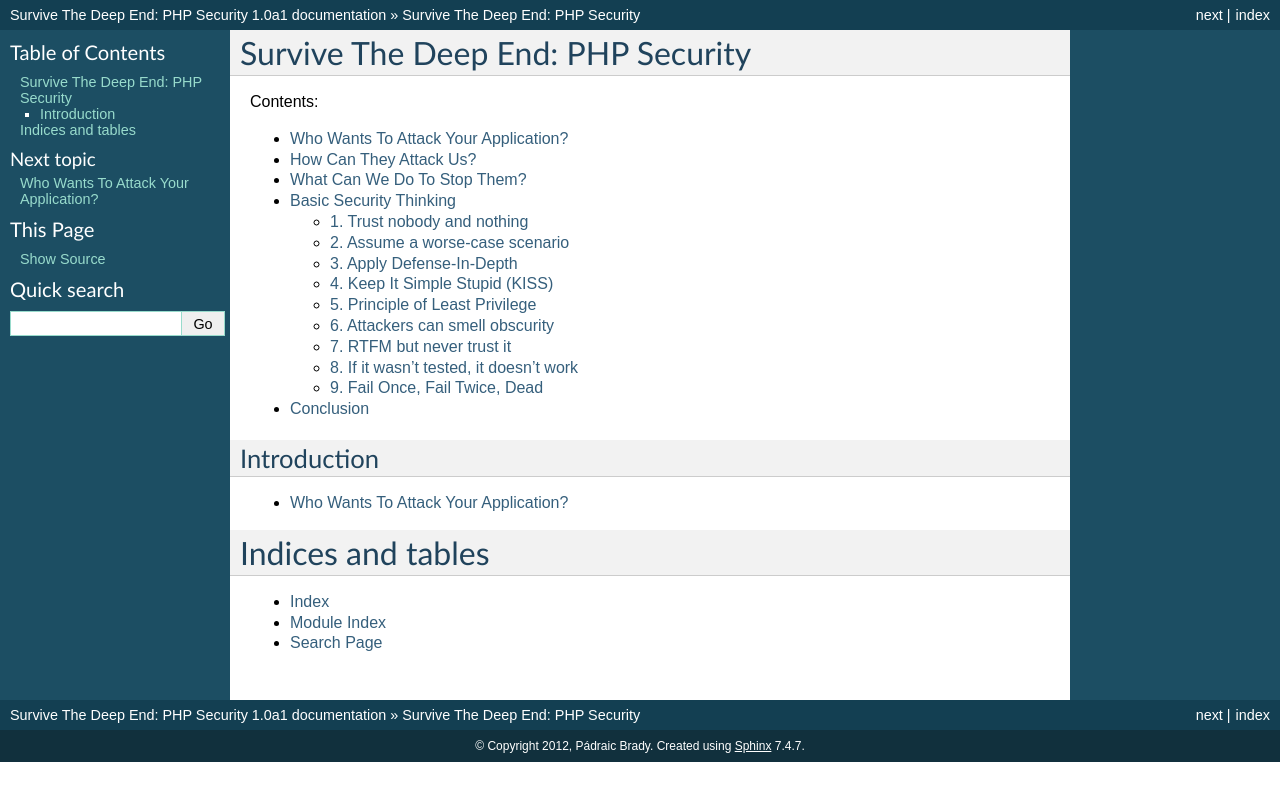
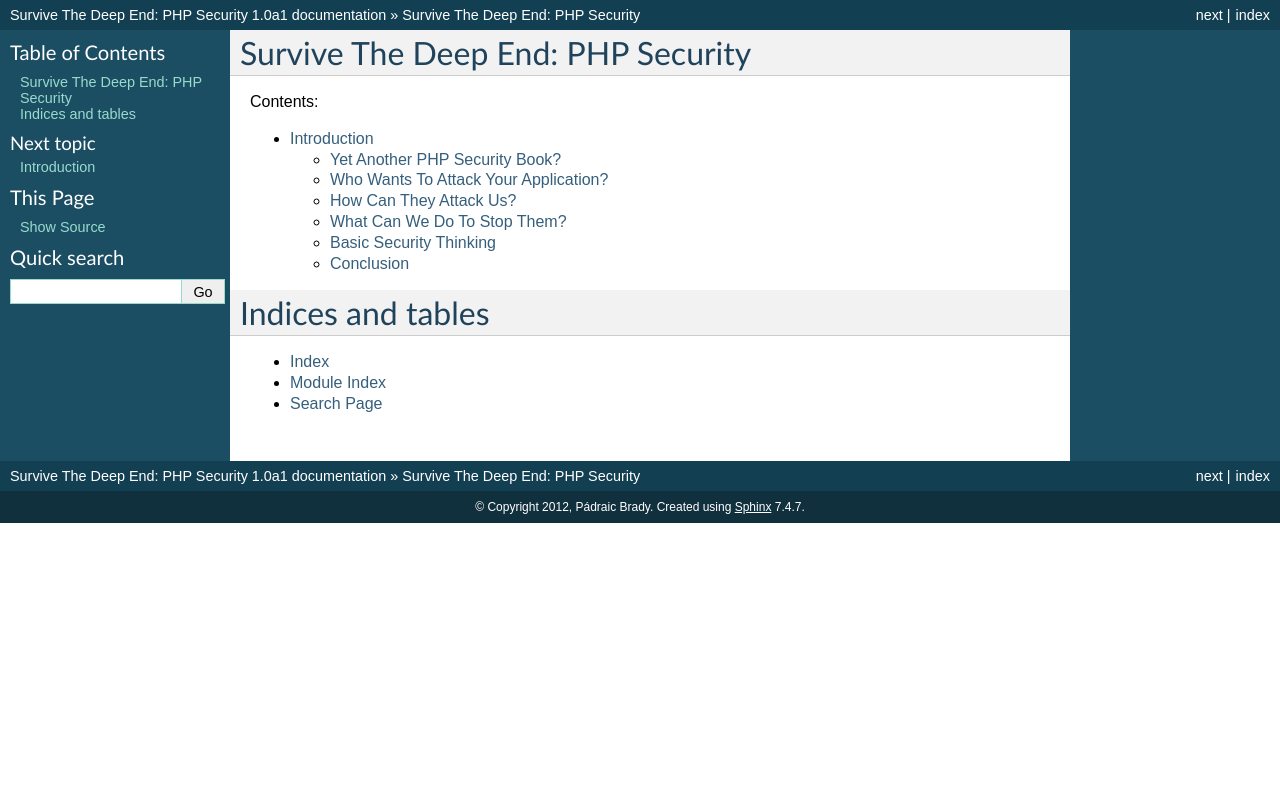
Before and after one commit to padraic/phpsecurity, a Sphinx documentation site: the page built from book/lang/en/source/index.rst, in a window 1280 px wide. Shown: the top 801 px of the page. Built offline with Sphinx 7.4.7, drawn with Linux system fonts in a browser that asks for light colours.

Commit message:
Remove number prefix on chapters (let index.rst determine order & help avoid URI shifting over time)

```diff
--- a/book/lang/en/source/1.0-Introduction.rst
+++ b/book/lang/en/source/Introduction.rst
@@ -1,3 +1,9 @@
+Introduction
+############
+
+Yet Another PHP Security Book?
+==============================
+
 There are many ways to start a guide or book on PHP Security. Unfortunately, I haven't read any of them, so I have to make this up as I go along. So let's start at the beginning and hopefully it will make sense.
 
 If you consider a web application that has been pushed online by Company X, you can assume that there are many components under the boot that, if hacked, could cause significant damage. That damage may include:
--- a/book/lang/en/source/index.rst
+++ b/book/lang/en/source/index.rst
@@ -11,12 +11,7 @@
 .. toctree::
     :maxdepth: 2
 
-    1.0-Introduction
-
-Introduction
-############
-
-* :doc:`1.0-Introduction`
+    Introduction
 
 Indices and tables
 ++++++++++++++++++
```
